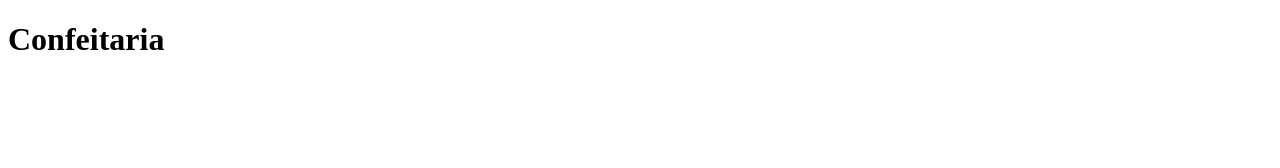
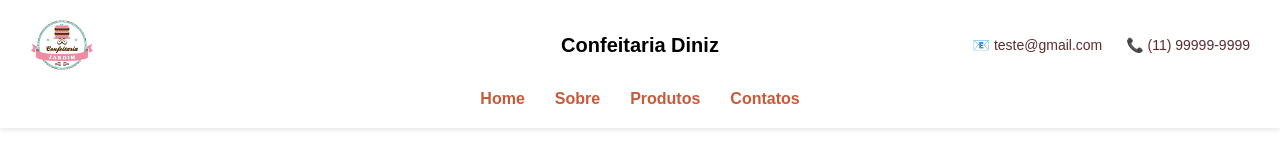
Before and after one commit to Lucassry/Confeitaria, a plain HTML site: page index.html in a window 1280 px wide. Drawn offline with Linux system fonts and the light colour scheme.

Commit message:
colocaçáo do header fazendo top bar e etc

```diff
--- /dev/null
+++ b/CSS/styles.css
@@ -0,0 +1,51 @@
+* {
+  margin: 0;
+  padding: 0;
+  box-sizing: border-box;
+  font-family: Arial, sans-serif;
+}
+header {
+  background: #fff;
+  padding: 10px 20px;
+  box-shadow: 0px 2px 5px rgba(0, 0, 0, 0.1);
+}
+.top-bar {
+  display: flex;
+  justify-content: space-between;
+  align-items: center;
+  padding: 10px;
+}
+.logo{
+  height: 50px;
+}
+.title {
+  position: absolute;
+  left: 50%;
+  transform: translateX(-50%);
+  font-size: 20px;
+  font-weight: bold;
+}
+
+.contact-info{
+  font-size: 14px;
+  color: #5a2d2d;
+}
+.contact-info span {
+  margin-left: 20px;
+}
+.menu {
+  display: flex;
+  justify-content: center;
+  background: #fff;
+  padding: 10px 0;
+}
+.menu a {
+  text-decoration: none;
+  color: #c75b39;
+  margin: 0 15px;
+  font-size: 16px;
+  font-weight: bold;
+}
+.menu a:hover {
+  color: #ff9900;
+}
--- a/index.html
+++ b/index.html
@@ -3,9 +3,26 @@
 <head>
   <meta charset="UTF-8">
   <meta name="viewport" content="width=device-width, initial-scale=1.0">
-  <title>Document</title>
+  <link rel="stylesheet" type="text/css" href="CSS/styles.css">
+  <title>Confeitaria</title>
 </head>
 <body>
-  <h1>Confeitaria</h1>
+  <header>
+   <div class="top-bar">
+    <img src="Imagens/pngwing.com.png" alt="logo" class="logo">
+    <span class="title">Confeitaria Diniz</span>
+    <div class="contact-info">
+      <span>📧 teste@gmail.com</span>
+      <span>📞 (11) 99999-9999</span>
+   </div>
+  </div>
+   <nav class="menu">
+    <a href="#">Home</a>
+    <a href="#">Sobre</a>
+    <a href="#">Produtos</a>
+    <a href="#">Contatos</a>
+   </nav>
+  </header>
 </body>
+
 </html>
```
Also changed, not shown: CSS/index.css (deleted), Imagens/pngwing.com.png (added), 1 other file.
